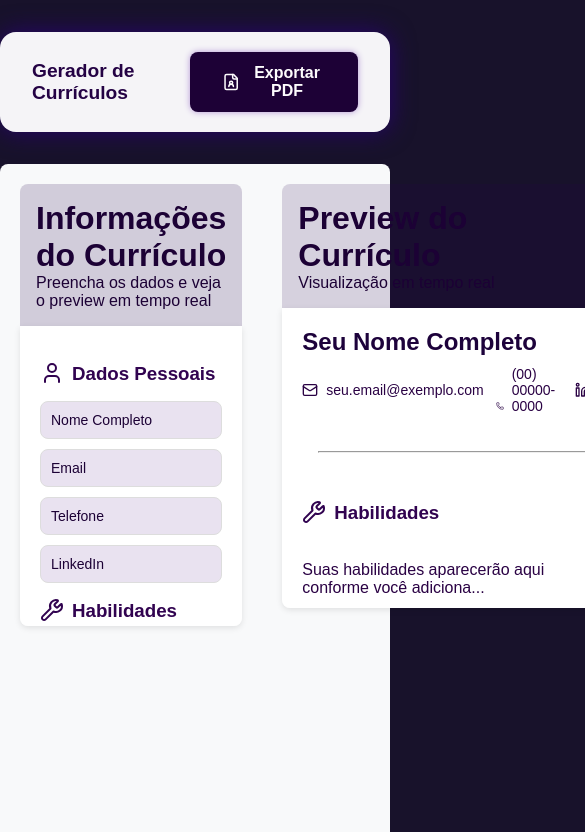
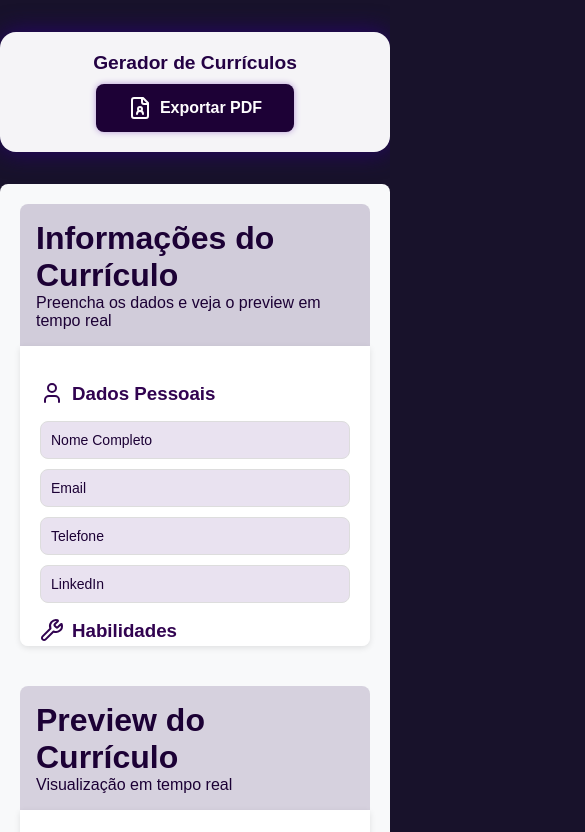
Before and after one commit to devBiaMedeiros/Gerador-de-Curriculo, a React (Vite) app: page / in a window 390 px wide. Shown: the top 832 px of the page, 585 px wide, since content can reach past the window. Built offline with nearby package versions, Linux system fonts and the light colour scheme.

Commit message:
Correção Responsividade

```diff
--- a/src/App.css
+++ b/src/App.css
@@ -23,10 +23,10 @@
 
 }
  */
-.form-section h2 {
+/*.form-section h2 {
  /*  margin-bottom: 15px;
   color: #24034b; */
-}
+/*}
 
 /* Inputs e textareas */
 input,
@@ -104,3 +104,13 @@
   margin: 5px 0;
   color: #2a0244;
 }
+
+@media screen and (max-width: 768px) {
+  .container {
+    flex-direction: column;
+  }
+  .preview-data-info {
+    flex-direction: column;
+    align-items: flex-start;
+  }
+}
--- a/src/components/styles/Header.css
+++ b/src/components/styles/Header.css
@@ -8,6 +8,13 @@
   align-items: center;
   justify-content: space-between;
   margin: 32px 0;
+}
+
+@media screen and (max-width: 428px) {
+  .top-header {
+    flex-direction: column;
+    row-gap: 10px;
+  }
 }
 
 .top-header-left {
```
